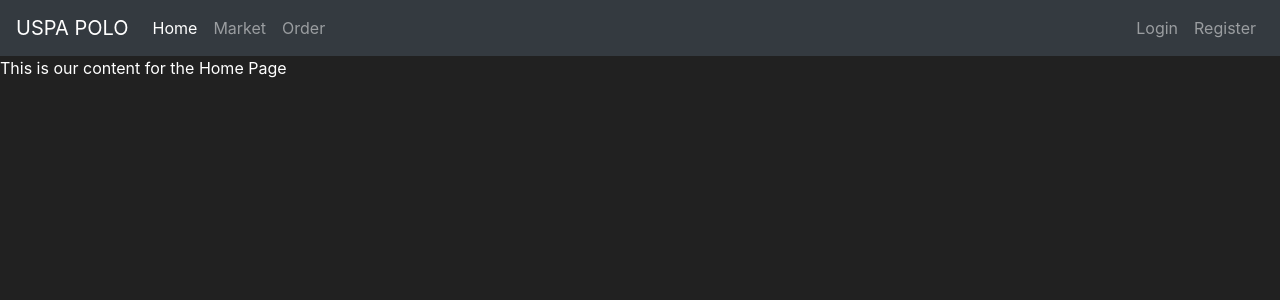
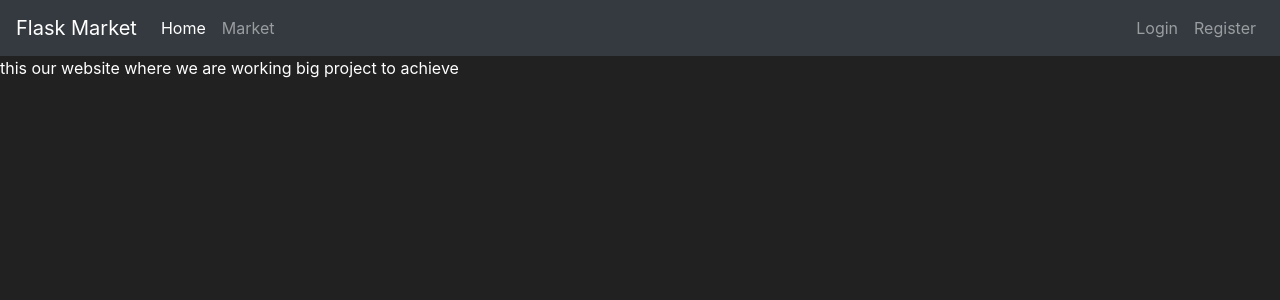
Before and after one commit to 11050/flask-project, a Flask app: page / in a window 1280 px wide. Shown: the top 300 px of the page. Run offline with Flask 2, Linux system fonts and the light colour scheme; some libraries are stand-ins or nearby versions.

Commit message:
Template inheritance

```diff
--- a/market.py
+++ b/market.py
@@ -1,23 +1,35 @@
 from flask import Flask, render_template
 app = Flask(__name__)
 
+
+
+
+@app.route('/jamol')
+def buy_page():
+    item2=[
+        {'ID':'Sarvar','Name':'sarvar','Surname':'zokirvich','Price':'2112','University':'amity'},
+        {'ID':'Jamolldin','Name':'jamolldin','Surname':'sodikov','Price':'2121','University':'wiut'},
+        {'ID':'diyora','Name':'Diyorakhone','Surname':'Khodjaeva','Price':'5445','University':'inha'}
+    ]
+    return render_template('jamol.html',item2=item2)
 @app.route('/')
+def name_page():
+    return render_template('order.html')
 @app.route('/home')
-def home_page():
-    return render_template('home.html')
+def say_hello():
+    item2=[
+        {'name':'jamolldin','surname':'sodikov','lastname':'sayfudin'},
+        {'name':'diyora,','surname':'khodjaeva','lastname':'sasa'},
+        {'name':'iroda','surname':'karimova','lastname':'shoxsaroy'}
+          ]
 
-@app.route('/market')
-def market_page():
-    items = [
-        {'id': 1, 'name': 'T-shirt', 'barcode': '893212299897', 'price': 500},
-        {'id': 2, 'name': 'Shoes', 'barcode': '123985473165', 'price': 900},
-        {'id': 3, 'name': 'dress', 'barcode': '231985128446', 'price': 150}
-    ]
-    return render_template('market.html', items=items)
+    return render_template('home.html',item2=item2)
 
-@app.route('/Order')
-def order_page():
-    return render_template('order.html')
-@app.route('/jamol')
-def buy():
-    return render_template('jamol.html')
+@app.route('/earn')
+def earn_page():
+    box=[
+        {'currency':'USDT','Cryptocurrency':'bitcoin','Stock':'Nasdaq'},
+        {'currency':'EURO','Cryptocurrency':'Ethereum','Stock':'S&P 500'}
+
+         ]
+    return render_template('earn.html',box=box)
--- a/templates/base.html
+++ b/templates/base.html
@@ -14,26 +14,22 @@
    </head>
    <body>
     <nav class="navbar navbar-expand-md navbar-dark bg-dark">
-      <a class="navbar-brand" href="#">USPA POLO</a>
+      <a class="navbar-brand" href="#">Flask Market</a>
       <button class="navbar-toggler" type="button" data-toggle="collapse" data-target="#navbarNav">
         <span class="navbar-toggler-icon"></span>
       </button>
       <div class="collapse navbar-collapse" id="navbarNav">
         <ul class="navbar-nav mr-auto">
             <li class="nav-item active">
-                <a class="nav-link" href="{{ url_for('home_page') }}">Home <span class="sr-only">(current)</span></a>
+                <a class="nav-link" href="{{url_for('say_hello')}}">Home <span class="sr-only">(current)</span></a>
             </li>
             <li class="nav-item">
-                <a class="nav-link" href="{{ url_for('market_page') }}">Market</a>
+                <a class="nav-link" href="{{url_for('buy_page')}}">Market</a>
             </li>
-            <li class="nav-item">
-                <a class="nav-link" href="{{ url_for('order_page') }}">Order</a>
-            </li>
-
         </ul>
         <ul class="navbar-nav">
             <li class="nav-item">
-                <a class="nav-link" href="{{ url_for('buy') }}">Login</a>
+                <a class="nav-link" href="#">Login</a>
             </li>
             <li class="nav-item">
                 <a class="nav-link" href="#">Register</a>
--- a/templates/home.html
+++ b/templates/home.html
@@ -1,8 +1,36 @@
- {% extends 'base.html' %}
+{% extends 'base.html' %}
 {% block title %}
-    Home Page
+
+{% endblock %}
+{% block content %}
+my website our
 {% endblock %}
 
-{% block content %}
-    This is our content for the Home Page
-{% endblock %}
+
+ <table class="table table-hover table-dark">
+        <thead>
+            <tr>
+                <!-- Your Columns HERE -->
+                <th scope="col">ID</th>
+                <th scope="col">Name</th>
+                <th scope="col">Barcode</th>
+                <th scope="col">Price</th>
+                <th scope="col">Options</th>
+            </tr>
+        </thead>
+          {% for item in item2 %}
+        <tr>
+
+            <td>{{item.name}}</td>
+            <td>{{item.surname}}</td>
+            <td>{{item.lastname}}</td>
+
+
+
+        </tr>
+        <tbody>
+        {% endfor %}
+            <!-- Your rows inside the table HERE: -->
+
+        </tbody>
+    </table>
--- a/templates/order.html
+++ b/templates/order.html
@@ -1,14 +1,7 @@
-<!DOCTYPE html>
-<html lang="en">
-<head>
-    <meta charset="UTF-8">
-    <title>Order</title>
-    <head>
-
-        this for people to buy product and fill inofmration of orders that you want to do|
-    </head>
-</head>
-<body>
-
-</body>
-</html>
+{% extends 'base.html' %}
+{% block title %}
+ Home page
+{% endblock %}
+{% block content %}
+this our website where we are working big project to achieve
+{% endblock %}
```
Also changed, not shown: templates/earn.html (added, +10 -0 lines), templates/jamol.html (+37 -9 lines).
